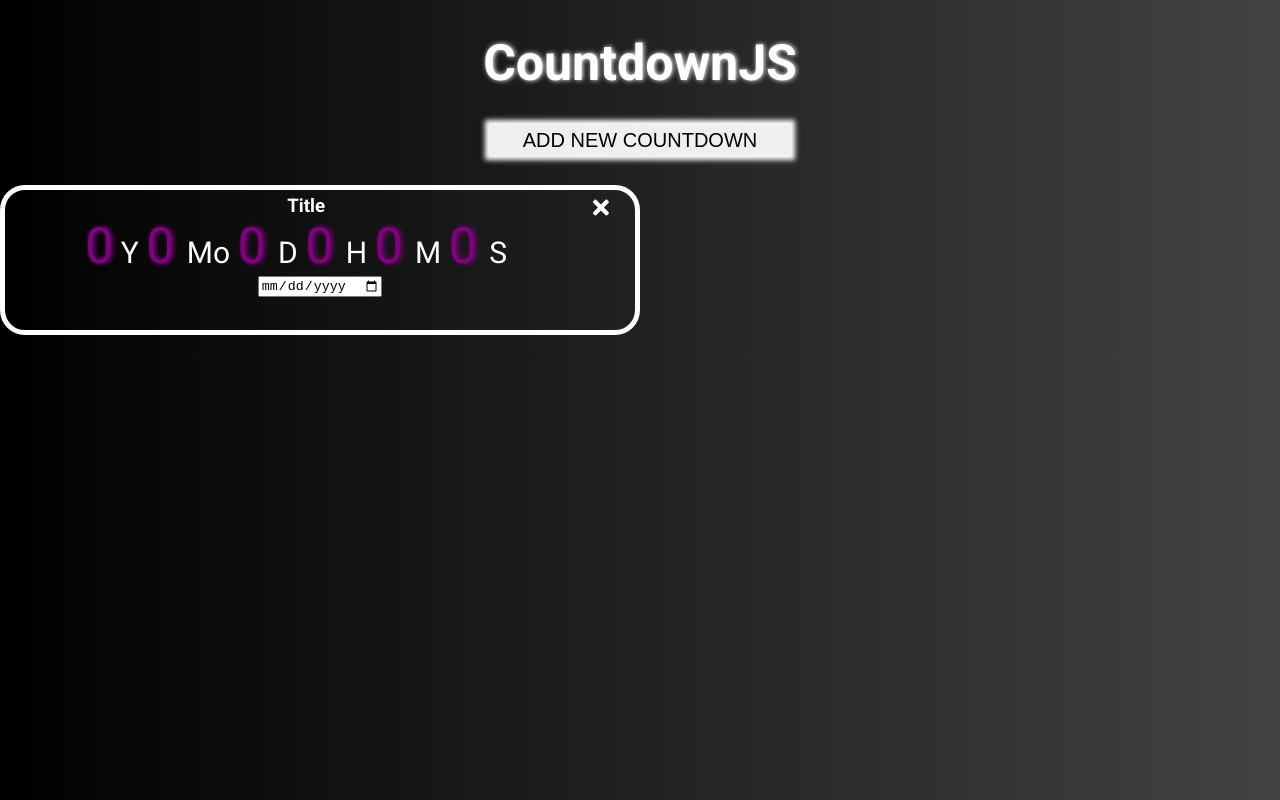
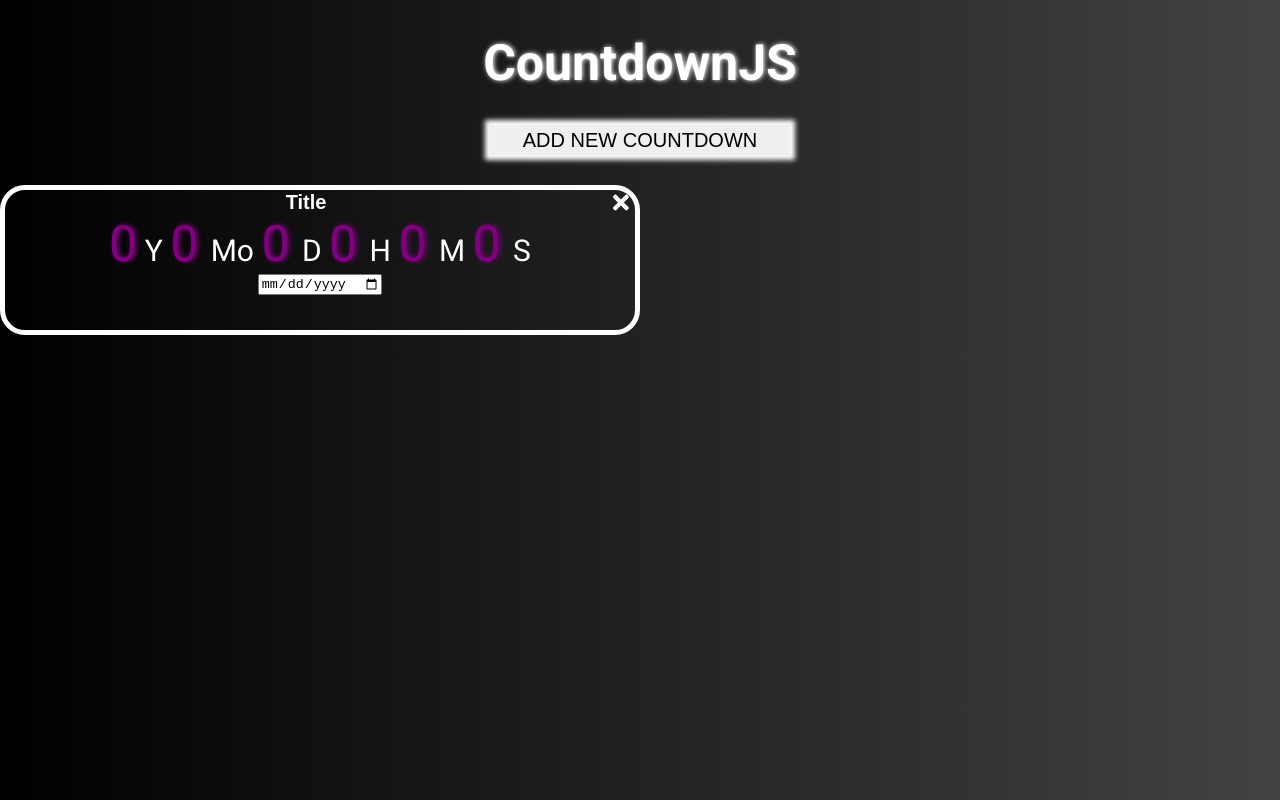
Before and after one commit to marcostellin/countdown-js, a plain HTML site: page index.html in a window 1280 px wide. Both pictures are taken after a click on the button "ADD NEW COUNTDOWN". Drawn offline with Linux system fonts and the light colour scheme.

Commit message:
Added possibility to change title of countdown

```diff
--- a/assets/css/countdown.css
+++ b/assets/css/countdown.css
@@ -30,6 +30,24 @@ span {
     font-size: 50px;
     color: purple;
     text-shadow: 2px 0px 5px purple;
+}
+
+input[type=text]{
+    color: white;
+    background-color: inherit;
+
+    border: none;
+    width: 50%;
+
+    text-align: center;
+    font-weight: 700;
+    font-size: 20px;
+}
+
+input[type=text]:focus{
+    background-color: white;
+    color: black;
+    text-align: left;
 }
 
 .btn-close{
--- a/assets/js/countdown.js
+++ b/assets/js/countdown.js
@@ -19,6 +19,8 @@ function init(){
 
             var cntdownDate = document.querySelector("#cntdown-" + cntdownIdValue + " input[type=date]");
             var cntClose = document.querySelector("#cntdown-" + cntdownIdValue + " .btn-close");
+            var title = document.querySelector("#cntdown-" + cntdownIdValue + " input[type=text]");
+            title.value = "Title";
             cntdownDate.addEventListener("input", initializeCntdown);
             cntClose.addEventListener("click", removeCntdown);
         } else {
@@ -33,7 +35,7 @@ function buildCounterHTML(id){
     var cntdownId = document.createAttribute("id");
     cntdownId.value = "cntdown-" + id;
     cntdownDiv.setAttributeNode(cntdownId);
-    cntdownDiv.innerHTML =  "<h3>Title <button class=\"btn-close\"><i class=\"fas fa-times\"></i></button></h3>" +
+    cntdownDiv.innerHTML =  "<input type=text><button class=\"btn-close\"><i class=\"fas fa-times\"></i></button>" +
                             "<p>"+
                             "<span class=\"years\">0</span> Y "+
                             "<span class=\"months\"> 0 </span> Mo "+
@@ -76,7 +78,7 @@ function initializeCntdown(){
 //Remove the countdown when close button is clicked
 function removeCntdown(){
     console.log("Close button clicked");
-    var container = this.parentElement.parentElement;
+    var container = this.parentElement;
     var parentOfContainer = container.parentElement;
     var cntdownIdValue = Number(container.getAttribute("id").replace("cntdown-", ""));
 
```
